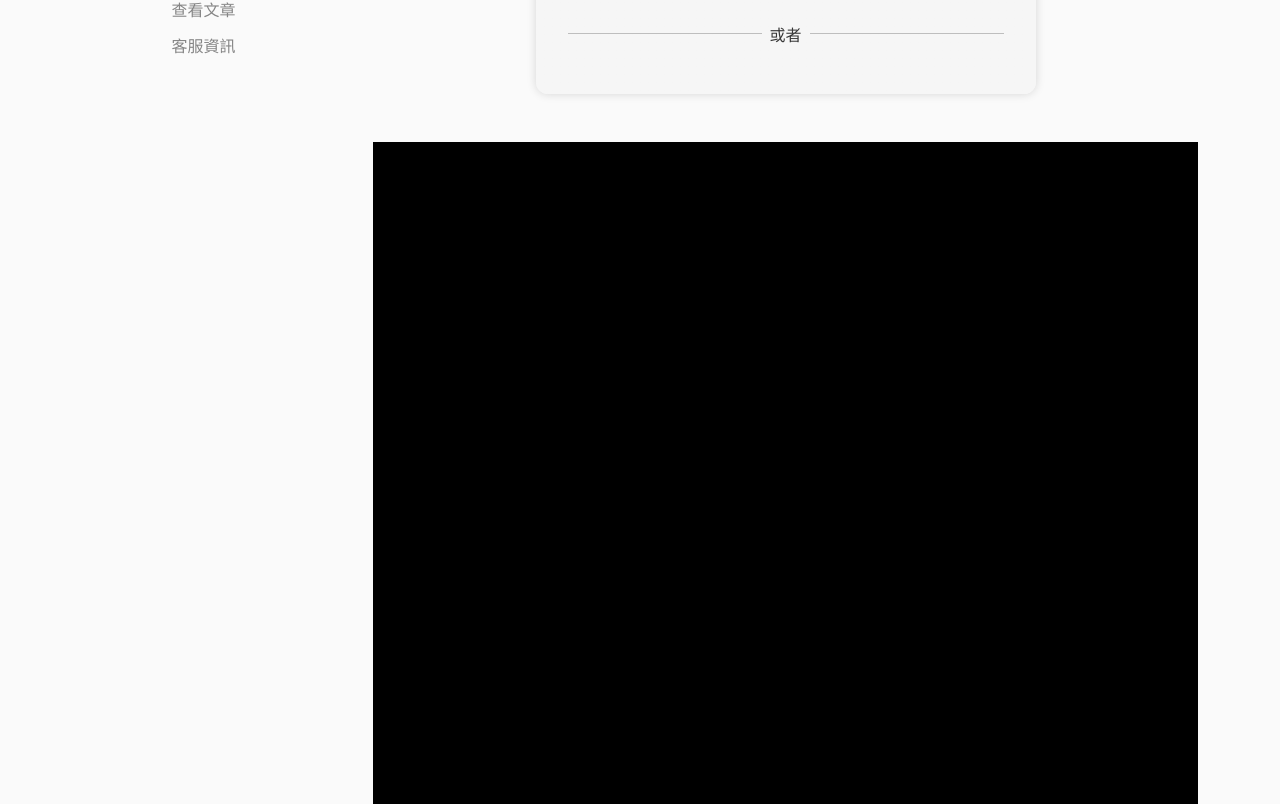
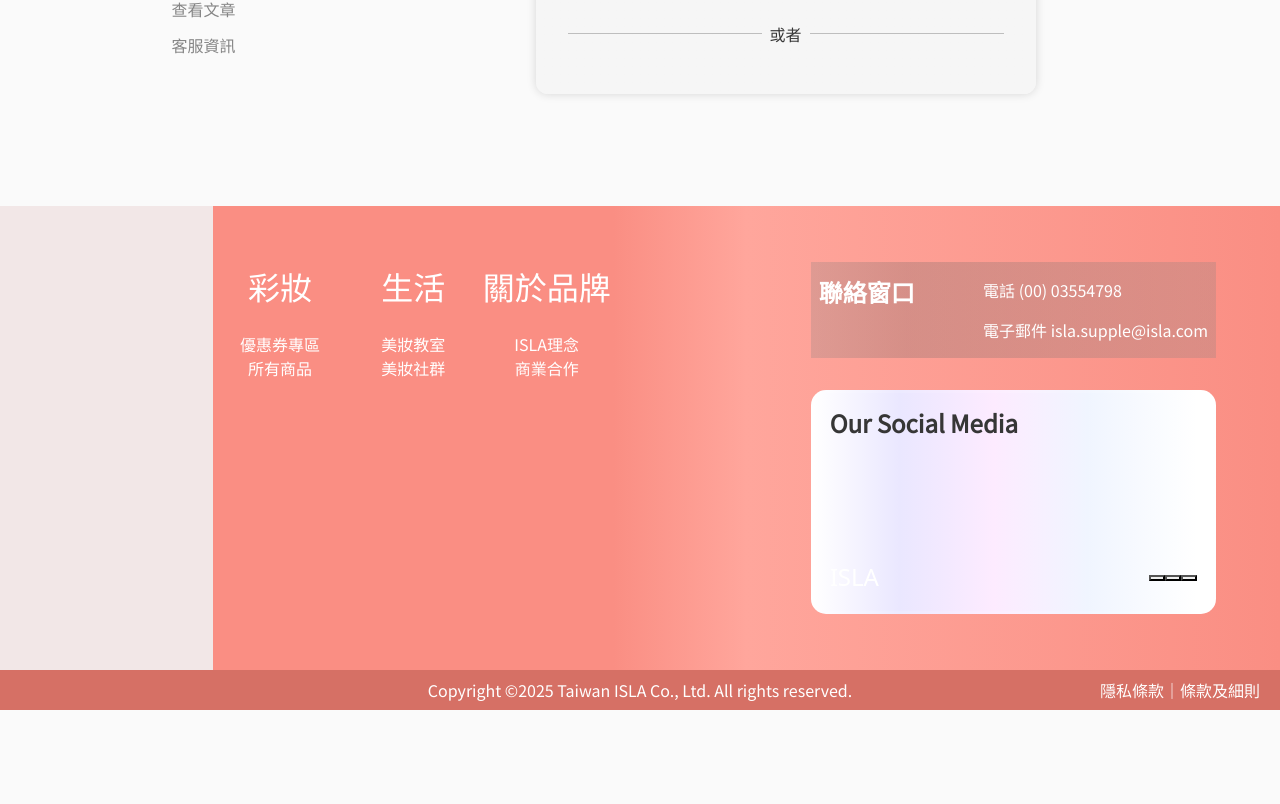
Before and after one commit to youngliu1998/isla-main-project, a Next.js app in the folder front-end/: page /member/login in a window 1280 px wide. Shown: the part 636-1440 px from the top of the page. After the commit the page ends 1346 px from the top, so only its background shows below. Built offline with nearby package versions, Linux system fonts and the light colour scheme; a web font is replaced by a local one.

Commit message:
member-layout clean

```diff
--- a/front-end/app/member/layout.js
+++ b/front-end/app/member/layout.js
@@ -9,11 +9,7 @@ export default function MemberLayout({ children }) {
             <SideBar />
           </aside>
           {/* main-content */}
-          <div className="col-lg-9 col-12">
-            {children}
-            {/* you can delete that, just demo */}
-            <div className="height-demo bg-black" />
-          </div>
+          <div className="col-lg-9 col-12">{children}</div>
         </div>
       </div>
     </>
```
